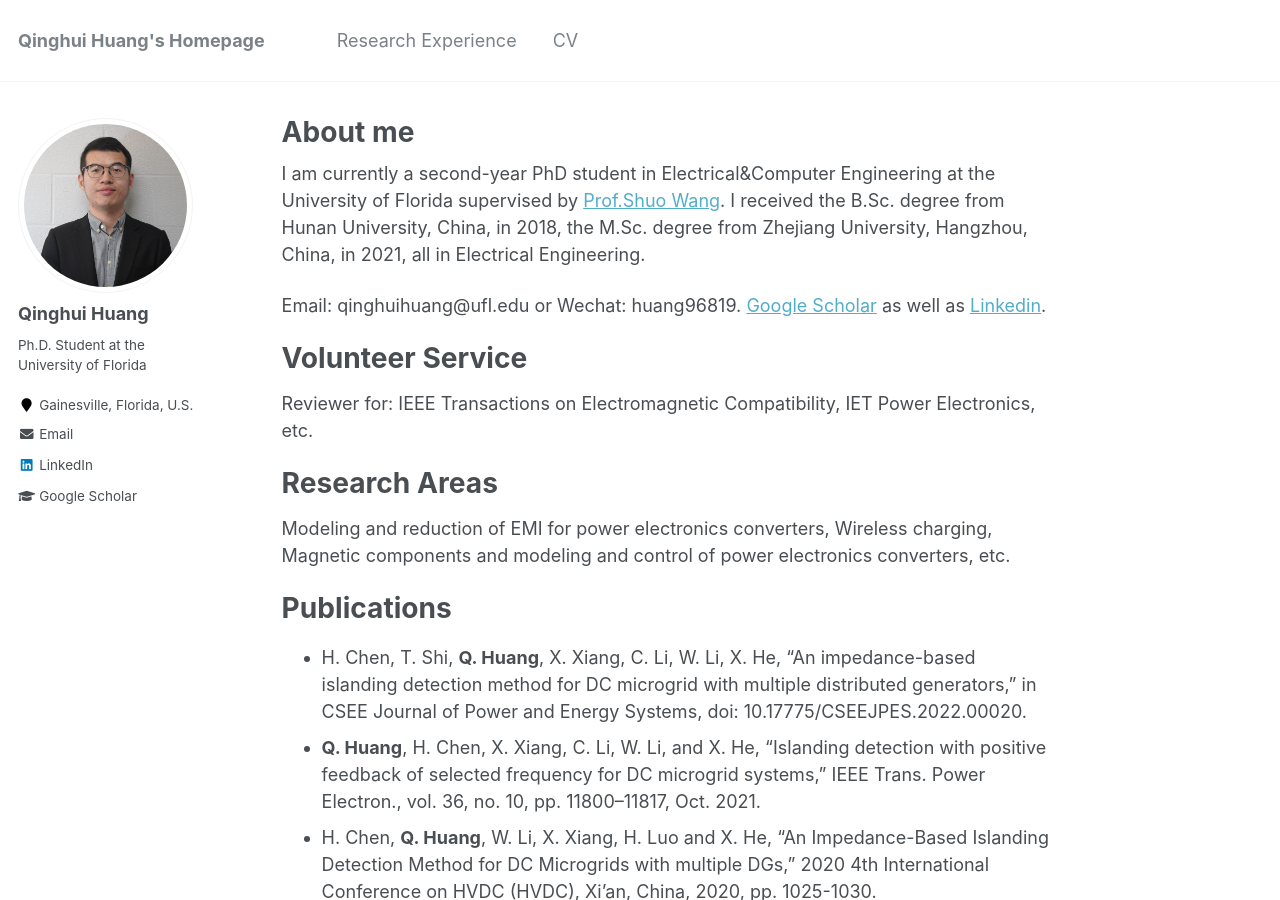
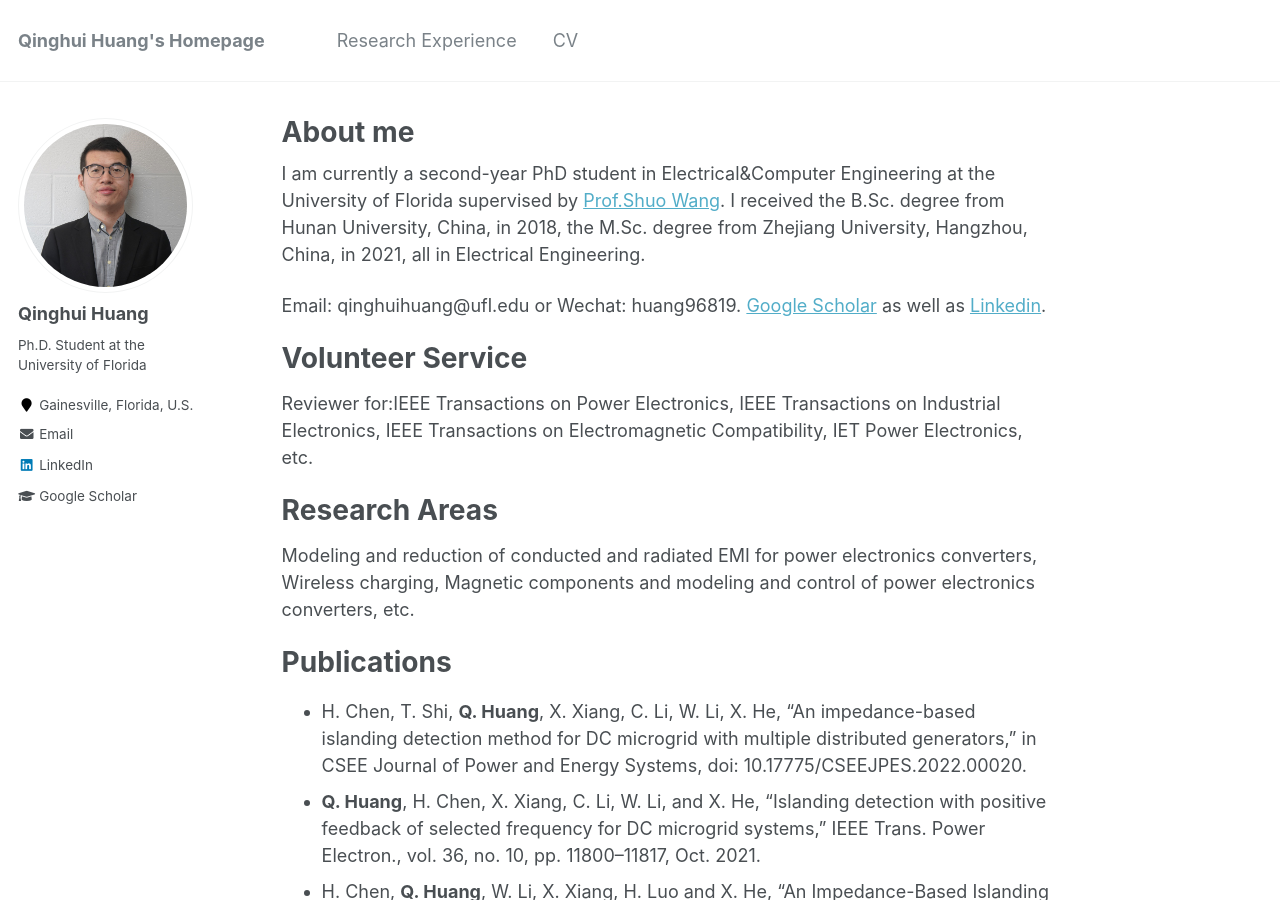
Before and after one commit to slionnnnnn/yanwenlai, a Jekyll site: the page built from _pages/about.md, in a window 1280 px wide and 900 px high. Built offline with Jekyll 4.4.1, drawn with Linux system fonts in a browser that asks for light colours.

Commit message:
Update about.md

```diff
--- a/_pages/about.md
+++ b/_pages/about.md
@@ -14,11 +14,11 @@ Email: qinghuihuang@ufl.edu or Wechat: huang96819. [Google Scholar](https://scho
 
 Volunteer Service
 ======
-Reviewer  for: IEEE Transactions on Electromagnetic Compatibility, IET Power Electronics, etc.
+Reviewer  for:IEEE Transactions on Power Electronics, IEEE Transactions on Industrial Electronics, IEEE Transactions on Electromagnetic Compatibility, IET Power Electronics, etc.
 
 Research Areas
 ======
-Modeling and reduction of EMI for power electronics converters, Wireless charging, Magnetic components and modeling and control of power electronics converters, etc.
+Modeling and reduction of conducted and radiated EMI for power electronics converters, Wireless charging, Magnetic components and modeling and control of power electronics converters, etc.
 
 
 Publications
```
